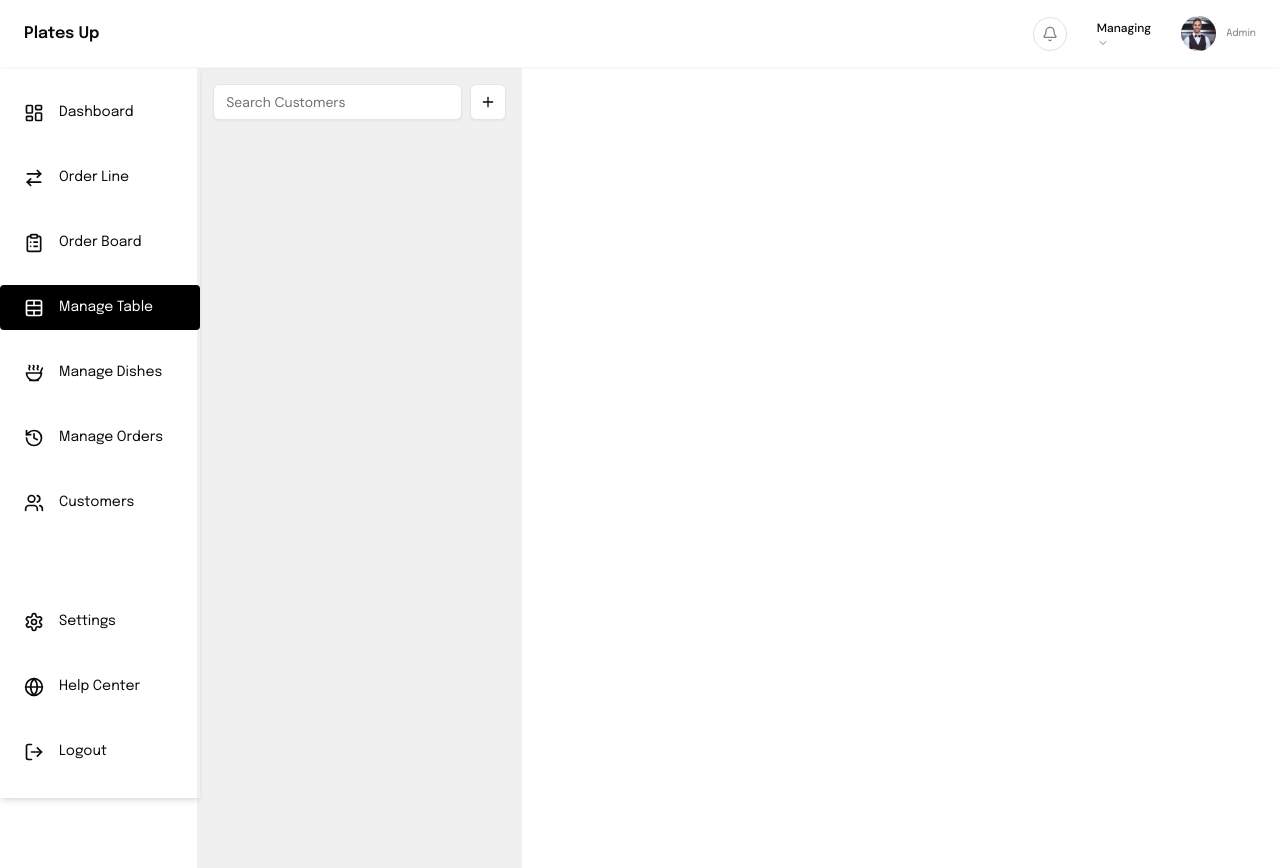
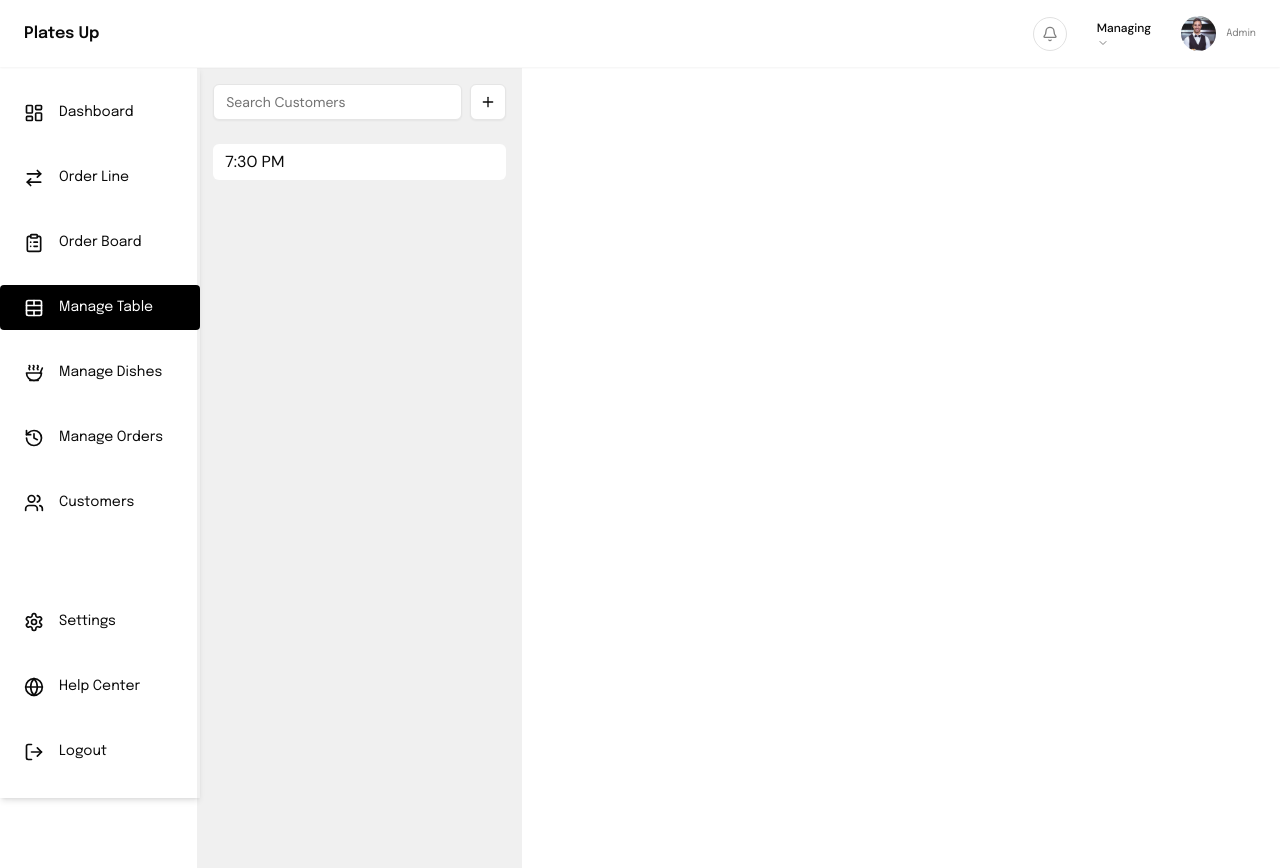
Before and after one commit to pritulgohil/restaurant-pos, a Next.js app: page /pos/manage-table in a window 1280 px wide. Built offline with nearby package versions, Linux system fonts and the light colour scheme; no server answers; sample sign-in values are in the browser's storage.

Commit message:
added time container to the customer card

```diff
--- a/src/app/components/Pos/ManageTable/ManageTable.jsx
+++ b/src/app/components/Pos/ManageTable/ManageTable.jsx
@@ -23,9 +23,18 @@ const ManageTable = () => {
               </Button>
             </div>
           </div>
+          <div className={styles.customerContainer}>
+            <div className={styles.customerCardContainer}>
+              <div className={styles.customerCard}>
+                <div className={styles.timeCard}>7:30 PM</div>
+              </div>
+            </div>
+          </div>
         </div>
       </div>
     </>
+
+    // There will be some connection between manage table and order line for customers
   );
 };
 
--- a/src/app/components/Pos/ManageTable/ManageTable.module.css
+++ b/src/app/components/Pos/ManageTable/ManageTable.module.css
@@ -14,6 +14,16 @@
   width: 90%;
 }
 
+.customerContainer {
+  margin-top: 24px;
+}
+
+.customerCard {
+  background-color: white;
+  border-radius: 6px;
+  padding: 6px 12px;
+}
+
 @media (max-width: 1600px) {
   .leftSideContainer {
     width: 30%;
```
